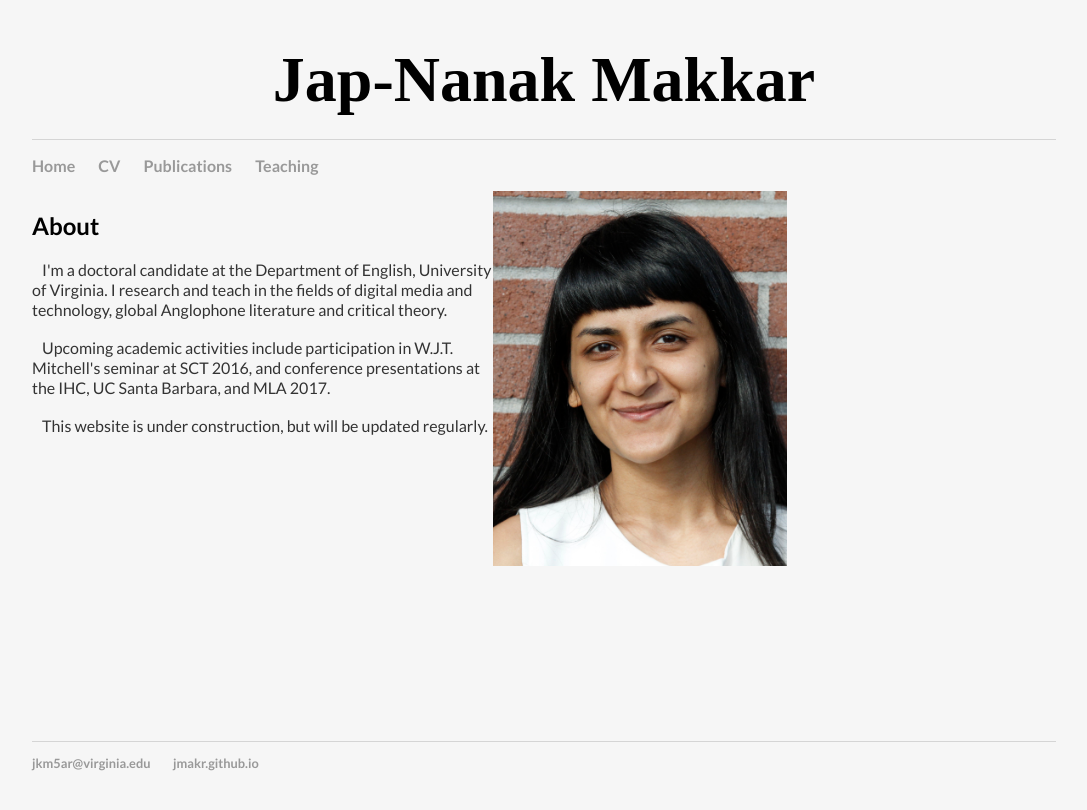
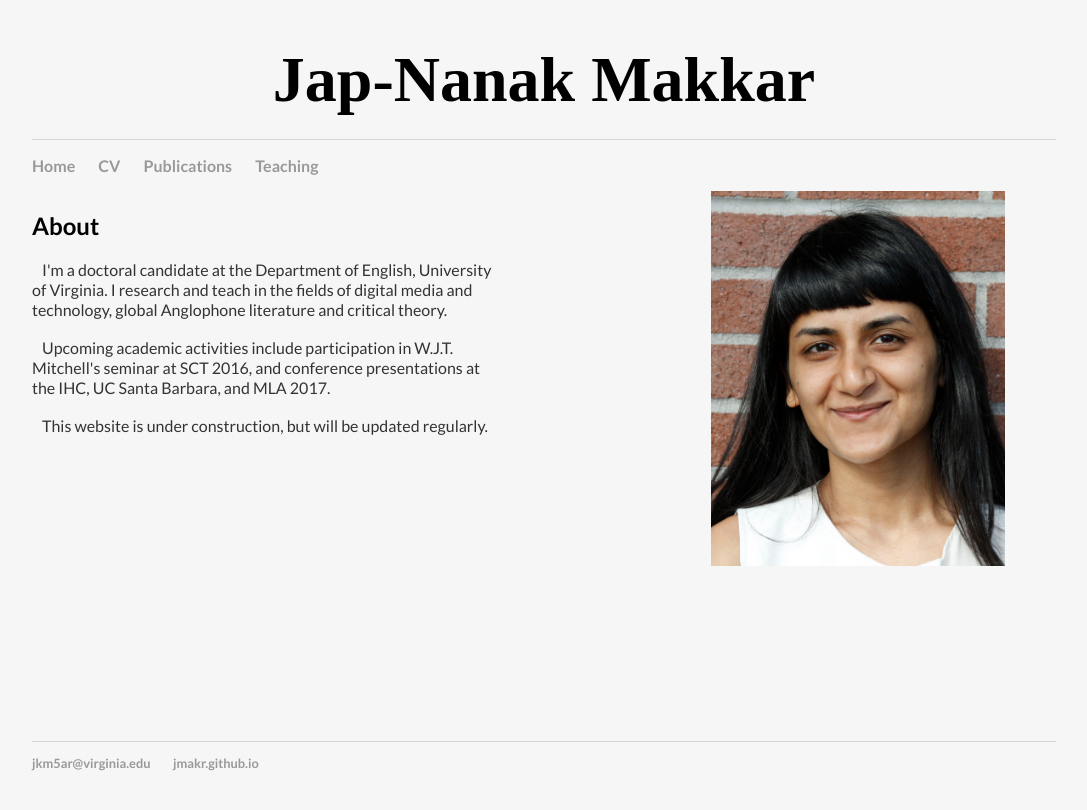
Before and after one commit to jmakr/jmakr.github.io, a Jekyll site: the page built from index.html, in a window 1280 px wide. Shown: the top 810 px of the page, without its empty margins (96-1183 px from the left). Built offline with Jekyll 4.4.1, drawn with Linux system fonts in a browser that asks for light colours.

Commit message:
Update index.html

```diff
--- a/index.html
+++ b/index.html
@@ -17,7 +17,7 @@
 </div>
 
 <div class="image">
-	<img src="Website photo cropped.jpg" height=375 width=294 align="middle">
+	<img src="Website photo cropped.jpg" height=375 width=294 align="right">
 
 
 
```
